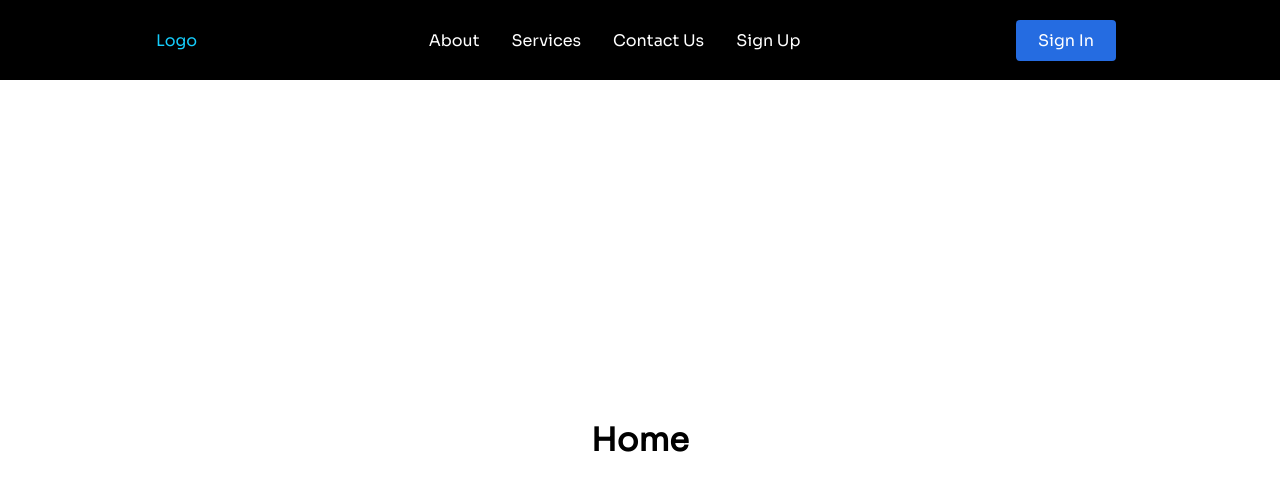
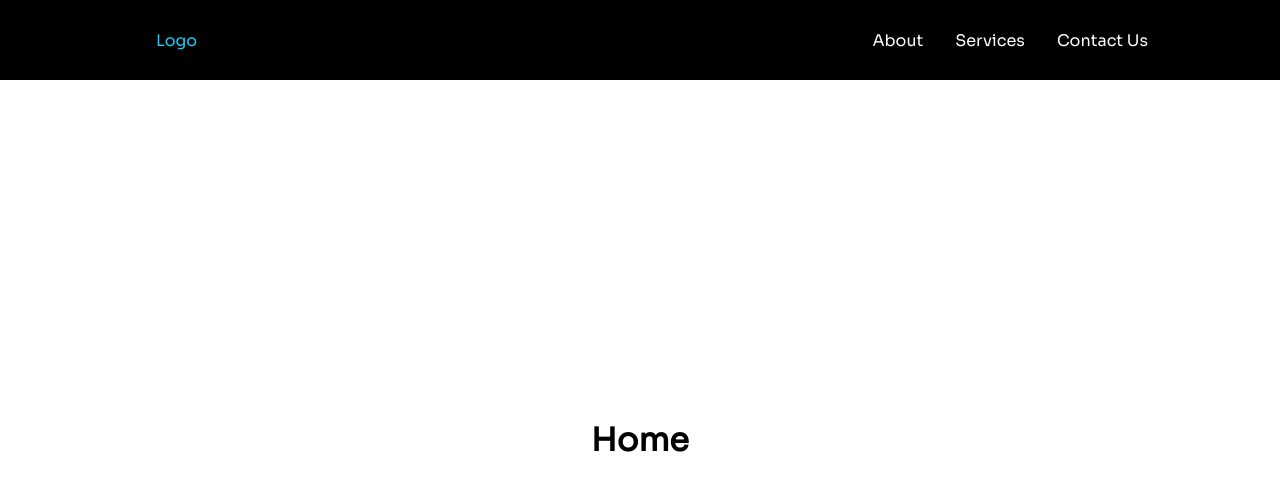
Before and after one commit to alex-straw/zk-broadcasting-app-frontend, a React (Create React App) app: page / in a window 1280 px wide. Shown: the top 490 px of the page. Built offline with nearby package versions, Linux system fonts and the light colour scheme.

Commit message:
removed extra links

```diff
--- a/src/components/Navbar/NavbarElements.js
+++ b/src/components/Navbar/NavbarElements.js
@@ -1,4 +1,4 @@
-import { FaBars } from 'react-icons/fa';
+// import { FaBars } from 'react-icons/fa';
 import { NavLink as Link } from 'react-router-dom';
 import styled from 'styled-components';
 
@@ -26,44 +26,17 @@ export const NavLink = styled(Link)`
   }
 `;
 
-export const Bars = styled(FaBars)`
-  display: none;
-  color: #fff;
-  @media screen and (max-width: 768px) {
-    display: block;
-    position: absolute;
-    top: 0;
-    right: 0;
-    transform: translate(-100%, 75%);
-    font-size: 1.8rem;
-    cursor: pointer;
-  }
-`;
-
 export const NavMenu = styled.div`
   display: flex;
   align-items: center;
   margin-right: -24px;
-  /* Second Nav */
-  /* margin-right: 24px; */
-  /* Third Nav */
-  /* width: 100vw;
-  white-space: nowrap; */
-  @media screen and (max-width: 768px) {
-    display: none;
-  }
 `;
 
 export const NavBtn = styled.nav`
   display: flex;
   align-items: center;
   margin-right: 24px;
-  /* Third Nav */
-  /* justify-content: flex-end;
-  width: 100vw; */
-  @media screen and (max-width: 768px) {
-    display: none;
-  }
+
 `;
 
 export const NavBtnLink = styled(Link)`
--- a/src/components/Navbar/index.js
+++ b/src/components/Navbar/index.js
@@ -2,10 +2,9 @@ import React from 'react';
 import {
   Nav,
   NavLink,
-  Bars,
   NavMenu,
-  NavBtn,
-  NavBtnLink
+  // NavBtn,
+  // NavBtnLink
 } from './NavbarElements';
 
 const Navbar = () => {
@@ -16,7 +15,7 @@ const Navbar = () => {
           Logo
           {/* <img src={require('../../images/logo.svg')} alt='logo' /> */}
         </NavLink>
-        <Bars />
+        {/* <Bars /> */}
         <NavMenu>
           <NavLink to='/about'>
             About
@@ -27,15 +26,15 @@ const Navbar = () => {
           <NavLink to='/contact-us'>
             Contact Us
           </NavLink>
-          <NavLink to='/sign-up'>
+          {/* <NavLink to='/sign-up'>
             Sign Up
-          </NavLink>
+          </NavLink> */}
           {/* Second Nav */}
           {/* <NavBtnLink to='/sign-in'>Sign In</NavBtnLink> */}
         </NavMenu>
-        <NavBtn>
+        {/* <NavBtn>
           <NavBtnLink to='/signin'>Sign In</NavBtnLink>
-        </NavBtn>
+        </NavBtn> */}
       </Nav>
     </>
   );
```
